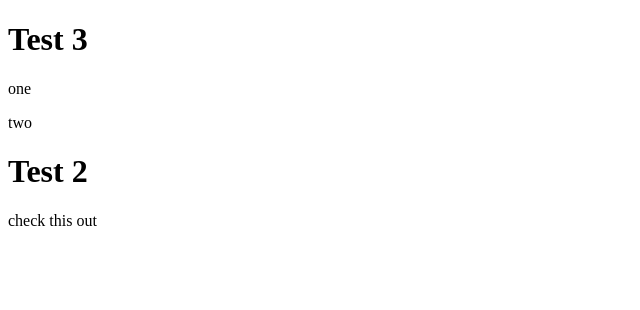
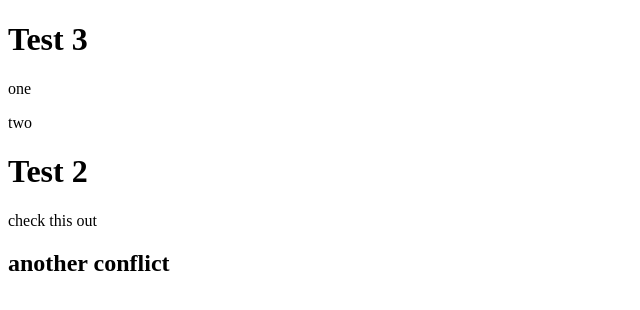
Before and after one commit to MohamedBouhadrah/first-rep, a plain HTML site: page index.html in a window 1280 px wide. Shown: the whole page, without its empty margins (0-640 px from the left). Drawn offline with Linux system fonts and the light colour scheme.

Commit message:
Update index.html

```diff
--- a/index.html
+++ b/index.html
@@ -12,5 +12,6 @@
 
     <h1>Test 2</h1>
     <p> check this out</p>
+    <h2>another conflict</h2>
 </body>
 </html>
```
